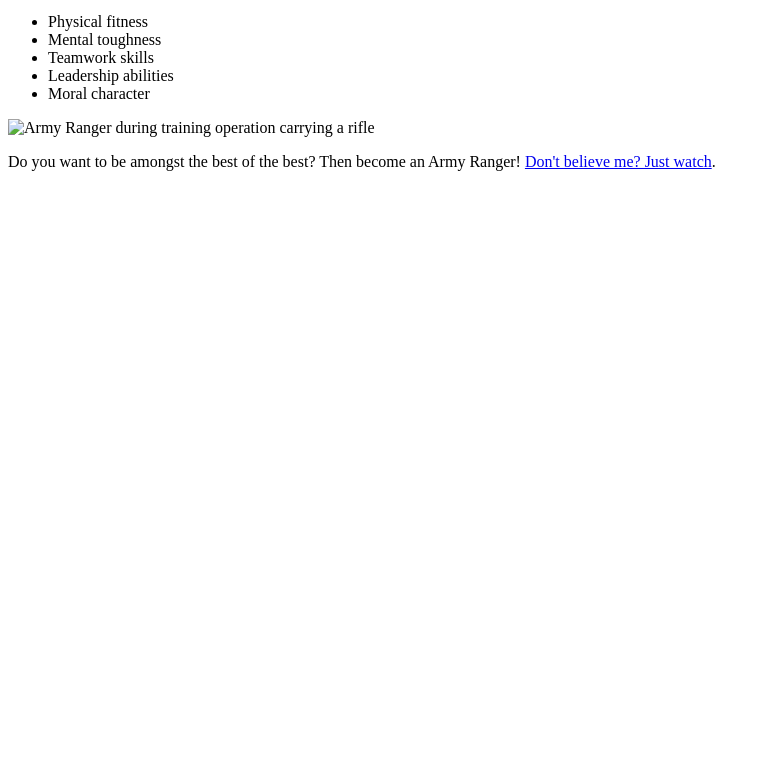
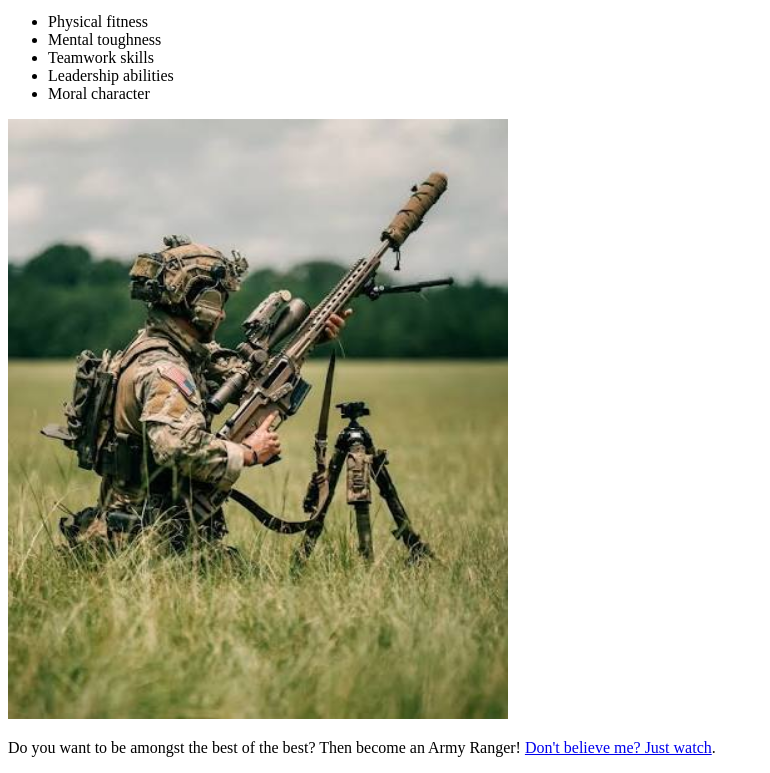
Before and after one commit to thamlin26-sys/lab-homepage, a plain HTML site: page index.html in a window 1280 px wide. Shown: the part 101-874 px from the top of the page, without its empty margins (0-770 px from the left). Before the commit the page ends 800 px from the top, so only its background shows below. Drawn offline with Linux system fonts and the light colour scheme.

Commit message:
Prject 1a

```diff
--- a/index.html
+++ b/index.html
@@ -14,7 +14,7 @@
   <li>Leadership abilities</li>
   <li>Moral character</li>
 </ul>
-<img src="/Users/tariushamlin2/Downloads/rangerimg.jpeg" alt="Army Ranger during training operation carrying a rifle" width="500" height="600">
+<img src= "rangerimg.jpeg" alt="Army Ranger during training operation carrying a rifle" width="500" height="600">
 <p>Do you want to be amongst the best of the best? Then become an Army Ranger! <a href="https://www.youtube.com/watch?v=5wu57kVlgds">Don't believe me? Just watch</a>.</p>
 </body>
 </html>
```
Also changed, not shown: rangerimg.jpeg (added).
